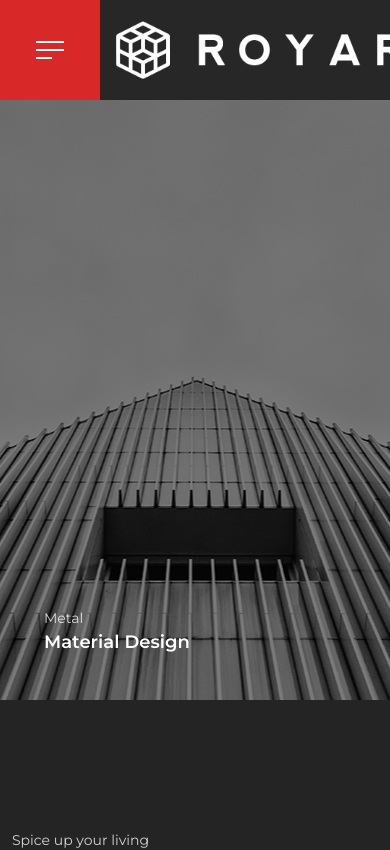
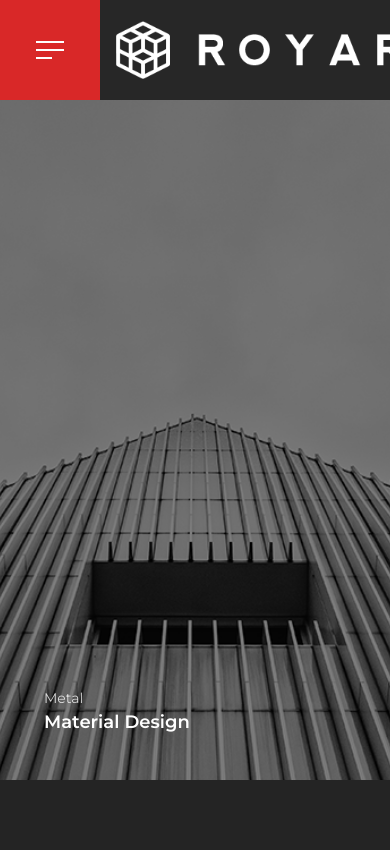
Before and after one commit to nur-it/royarch, a Next.js app: page / in a window 390 px wide. Shown: the top 850 px of the page. Built offline with nearby package versions, Linux system fonts and the light colour scheme; a web font is replaced by a local one.

Commit message:
updated some styles

```diff
--- a/src/components/sections/home/hero.jsx
+++ b/src/components/sections/home/hero.jsx
@@ -51,7 +51,7 @@ const HeroItem = ({
 
 const HeroSection = () => {
   return (
-    <div className="grid min-h-[600px] grid-cols-1 lg:grid-cols-2 2xl:min-h-[851px] 2xl:grid-cols-3">
+    <div className="grid min-h-[680px] grid-cols-1 lg:grid-cols-2 2xl:min-h-[851px] 2xl:grid-cols-3">
       {hero_items.map((item) => (
         <HeroItem
           key={item.id}
--- a/src/components/sections/project/project-filter-tabs.jsx
+++ b/src/components/sections/project/project-filter-tabs.jsx
@@ -8,7 +8,7 @@ const ProjectFilterTabSection = ({ activeCategory, onCategoryChange }) => {
         {portfolioCategories.map((category) => (
           <li
             key={category.id}
-            className="inline-block py-6 last:border-r last:border-[#5e5e5e] last:pr-0 lg:last:border-r-0 2xl:py-[70px]"
+            className="inline-block py-6 first:border-l last:border-r last:border-[#5e5e5e] last:pr-0 2xl:py-[70px]"
           >
             <button
               onClick={() => onCategoryChange(category.id)}
```
